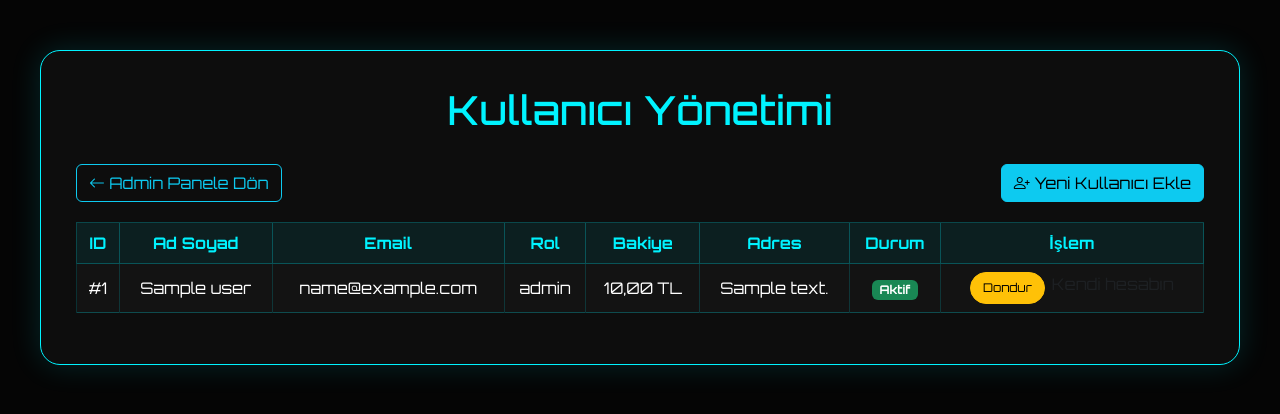
After one commit to iremkalayci/jarvis-ai, a CodeIgniter 4 app: the page made by app/Views/admin_users.php in a window 1280 px wide. The commit adds this page. Shown: the top 414 px of the page. Run offline with PHP 8.4 and a stand-in for CodeIgniter, Linux system fonts and the light colour scheme; the template is opened without the code that fills it: most values are stand-ins (such as "Sample title", 1, 10 or a date in 2020); some libraries are stand-ins or nearby versions.

Commit message:
Fatura görüntüleme ve admin kullanıcı yönetimi eklendi

```diff
--- a/app/Views/admin_dashboard.php
+++ b/app/Views/admin_dashboard.php
@@ -69,6 +69,10 @@
     <i class="bi bi-box"></i>
     Ürünleri Yönet
 </a>
+<a href="<?= base_url('admin/kullanicilar') ?>" class="admin-card">
+    <i class="bi bi-people"></i>
+    Kullanıcıları Yönet
+</a>
 
     <a href="<?= base_url() ?>" class="admin-card">
         <i class="bi bi-house"></i>
--- /dev/null
+++ b/app/Views/admin_users.php
@@ -0,0 +1,154 @@
+<!DOCTYPE html>
+<html lang="tr">
+<head>
+    <meta charset="UTF-8">
+    <title>Kullanıcı Yönetimi - Jarvis AI</title>
+
+    <link href="<?= base_url('assets/vendor/bootstrap/css/bootstrap.min.css') ?>" rel="stylesheet">
+    <link href="<?= base_url('assets/vendor/bootstrap-icons/bootstrap-icons.css') ?>" rel="stylesheet">
+    <link href="https://fonts.googleapis.com/css2?family=Orbitron:wght@400;500;700&display=swap" rel="stylesheet">
+
+    <style>
+        body {
+            background: #050505;
+            color: #fff;
+            font-family: 'Orbitron', sans-serif;
+            padding: 50px 20px;
+        }
+
+        .admin-box {
+            max-width: 1200px;
+            margin: auto;
+            border: 1px solid #00f3ff;
+            border-radius: 20px;
+            padding: 35px;
+            background: rgba(255,255,255,0.03);
+            box-shadow: 0 0 30px rgba(0,243,255,0.15);
+        }
+
+        h1 {
+            color: #00f3ff;
+            text-align: center;
+            margin-bottom: 30px;
+        }
+
+        .table {
+            border-color: rgba(0,243,255,0.25) !important;
+        }
+
+        .table thead th {
+            color: #00f3ff;
+            background: rgba(0,243,255,0.08);
+            border-color: rgba(0,243,255,0.25) !important;
+        }
+
+        .table tbody td {
+            background: rgba(255,255,255,0.025);
+            border-color: rgba(0,243,255,0.16) !important;
+            vertical-align: middle;
+        }
+
+        .btn-area {
+            display: flex;
+            justify-content: center;
+            gap: 7px;
+            flex-wrap: wrap;
+        }
+
+        .btn-sm {
+            border-radius: 20px;
+            font-size: 12px;
+            padding: 6px 12px;
+        }
+
+        .top-actions {
+            display: flex;
+            justify-content: space-between;
+            margin-bottom: 20px;
+            gap: 12px;
+            flex-wrap: wrap;
+        }
+    </style>
+</head>
+
+<body>
+
+<div class="admin-box">
+    <h1>Kullanıcı Yönetimi</h1>
+
+    <div class="top-actions">
+        <a href="<?= base_url('admin') ?>" class="btn btn-outline-info">
+            <i class="bi bi-arrow-left"></i> Admin Panele Dön
+        </a>
+
+        <a href="<?= base_url('admin/kullanici-ekle') ?>" class="btn btn-info">
+            <i class="bi bi-person-plus"></i> Yeni Kullanıcı Ekle
+        </a>
+    </div>
+
+    <div class="table-responsive">
+        <table class="table table-dark table-bordered text-center align-middle">
+            <thead>
+                <tr>
+                    <th>ID</th>
+                    <th>Ad Soyad</th>
+                    <th>Email</th>
+                    <th>Rol</th>
+                    <th>Bakiye</th>
+                    <th>Adres</th>
+                    <th>Durum</th>
+                    <th>İşlem</th>
+                </tr>
+            </thead>
+
+            <tbody>
+                <?php foreach ($users as $user): ?>
+                    <tr>
+                        <td>#<?= esc($user['id']) ?></td>
+                        <td><?= esc($user['name']) ?></td>
+                        <td><?= esc($user['email']) ?></td>
+                        <td><?= esc($user['role']) ?></td>
+                        <td><?= number_format($user['balance'] ?? 0, 2, ',', '.') ?> TL</td>
+                        <td><?= esc($user['address'] ?? '-') ?></td>
+
+                        <td>
+                            <?php if (($user['is_frozen'] ?? 0) == 1): ?>
+                                <span class="badge bg-secondary">Dondurulmuş</span>
+                            <?php else: ?>
+                                <span class="badge bg-success">Aktif</span>
+                            <?php endif; ?>
+                        </td>
+
+                        <td>
+                            <div class="btn-area">
+                                <?php if (($user['is_frozen'] ?? 0) == 1): ?>
+                                    <a href="<?= base_url('admin/kullanici-aktif/' . $user['id']) ?>" class="btn btn-success btn-sm">
+                                        Aktif Et
+                                    </a>
+                                <?php else: ?>
+                                    <a href="<?= base_url('admin/kullanici-dondur/' . $user['id']) ?>" class="btn btn-warning btn-sm">
+                                        Dondur
+                                    </a>
+                                <?php endif; ?>
+
+                                <?php if ((int)$user['id'] !== (int)session()->get('id')): ?>
+                                    <a href="<?= base_url('admin/kullanici-sil/' . $user['id']) ?>"
+                                       class="btn btn-danger btn-sm"
+                                       onclick="return confirm('Bu kullanıcıyı silmek istediğinize emin misiniz?')">
+                                        Sil
+                                    </a>
+                                <?php else: ?>
+                                    <span class="text-muted">Kendi hesabın</span>
+                                <?php endif; ?>
+                            </div>
+                        </td>
+                    </tr>
+                <?php endforeach; ?>
+            </tbody>
+
+        </table>
+    </div>
+</div>
+
+</body>
+</html>
```
Also changed, not shown: app/Config/Routes.php (+7 -0 lines), app/Controllers/Admin.php (+103 -0 lines), app/Controllers/Auth.php (+11 -1 lines), app/Controllers/Order.php (+28 -0 lines), app/Views/account.php (+13 -2 lines), app/Views/admin_user_form.php (added, +101 -0 lines), app/Views/index.php (+19 -2 lines), app/Views/invoice.php (added, +108 -0 lines), app/Views/my_orders.php (+10 -3 lines), public/uploads/users/1779477659_9820bf61c0b577110375.png (added), 6 other files.
